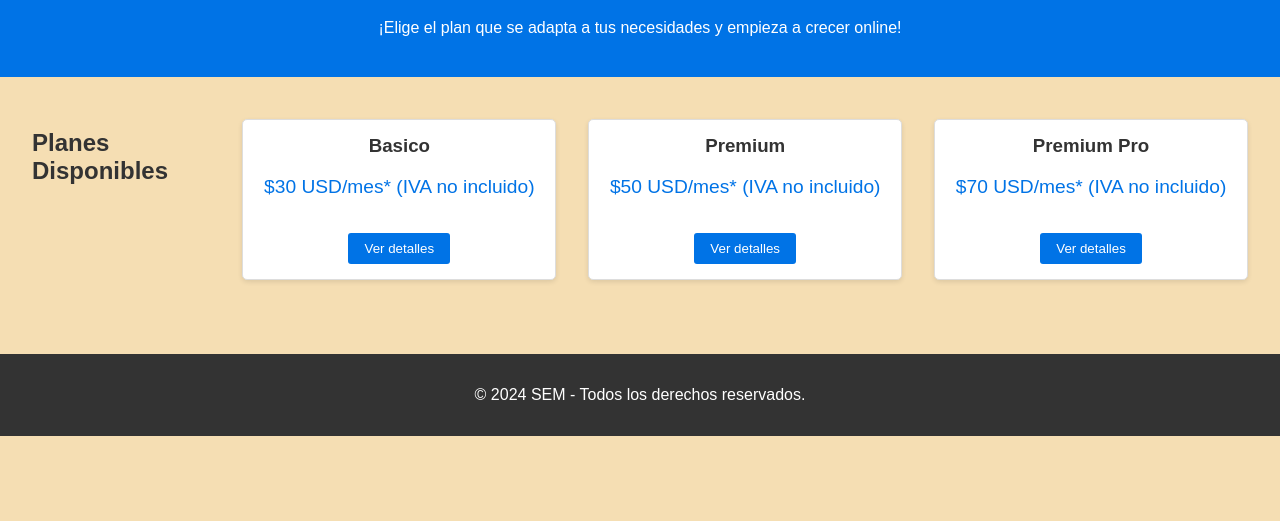
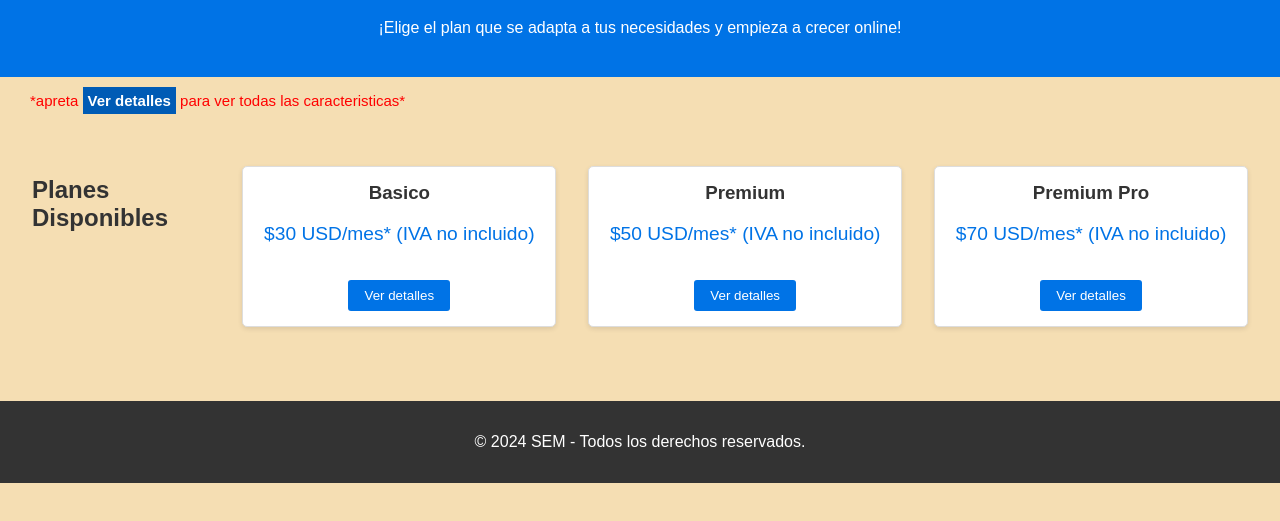
Before and after one commit to Saantulii/Hosting-SEM, a plain HTML site: page index.html in a window 1280 px wide. Shown: the part 85-606 px from the top of the page. Drawn offline with Linux system fonts and the light colour scheme.

Commit message:
Update index.html

```diff
--- a/index.html
+++ b/index.html
@@ -13,6 +13,8 @@
         <h1>Planes de Hosting Premium</h1>
         <p>¡Elige el plan que se adapta a tus necesidades y empieza a crecer online!</p>
     </header>
+
+        <p class="texto-detalle">*apreta <strong>Ver detalles</strong> para ver todas las caracteristicas*</p>
 
     <main>
         <section class="plans">
```
